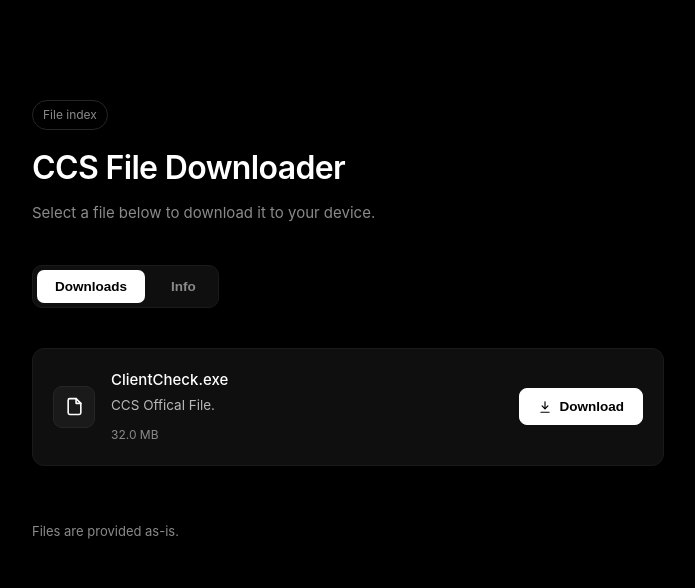
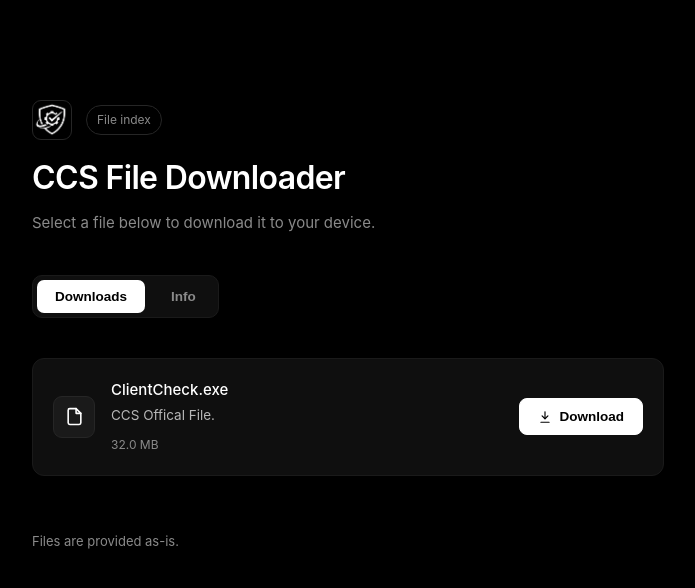
Before and after one commit to 0camm/clientcheckstudios, a plain HTML site: page index.html in a window 1280 px wide. Shown: the whole page, without its empty margins (292-987 px from the left). Drawn offline with Linux system fonts and the light colour scheme.

Commit message:
Update index.html

```diff
--- a/index.html
+++ b/index.html
@@ -4,6 +4,7 @@
 <meta charset="UTF-8">
 <meta name="viewport" content="width=device-width, initial-scale=1.0">
 <title>ClientCheckStudios™</title>
+<link rel="icon" type="image/png" href="https://raw.githubusercontent.com/0camm/clientcheckstudios/main/ccs.png">
 <style>
   :root {
     --bg: #000000;
@@ -39,11 +40,26 @@
     margin-bottom: 40px;
   }
 
+  .header-brand {
+    display: flex;
+    align-items: center;
+    gap: 14px;
+    margin-bottom: 14px;
+  }
+
+  .header-logo {
+    width: 40px;
+    height: 40px;
+    border-radius: 9px;
+    object-fit: cover;
+    border: 1px solid var(--line);
+    flex-shrink: 0;
+  }
+
   .eyebrow {
     display: inline-block;
     font-size: 12px;
     color: var(--gray-mid);
-    margin-bottom: 14px;
     padding: 5px 10px;
     border: 1px solid var(--line);
     border-radius: 20px;
@@ -461,7 +477,10 @@
 <body>
   <div class="page">
     <header>
-      <span class="eyebrow">File index</span>
+      <div class="header-brand">
+        <img class="header-logo" src="https://raw.githubusercontent.com/0camm/clientcheckstudios/main/ccs.png" alt="ClientCheckStudios logo">
+        <span class="eyebrow">File index</span>
+      </div>
       <h1>CCS File Downloader</h1>
       <p>Select a file below to download it to your device.</p>
     </header>
```
